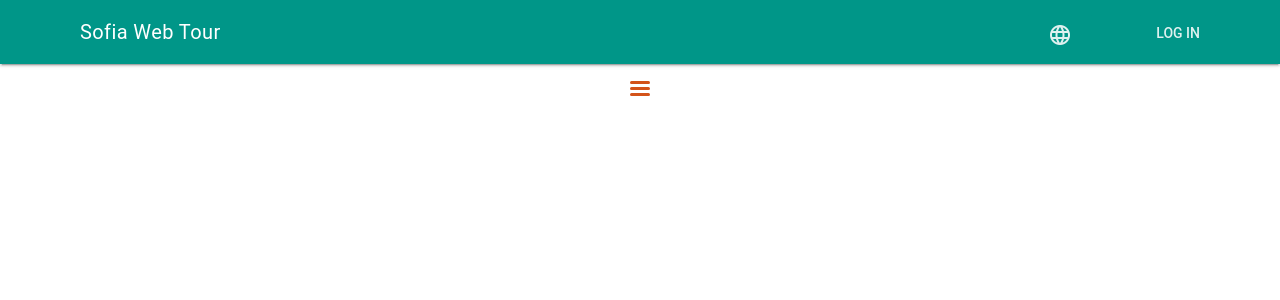
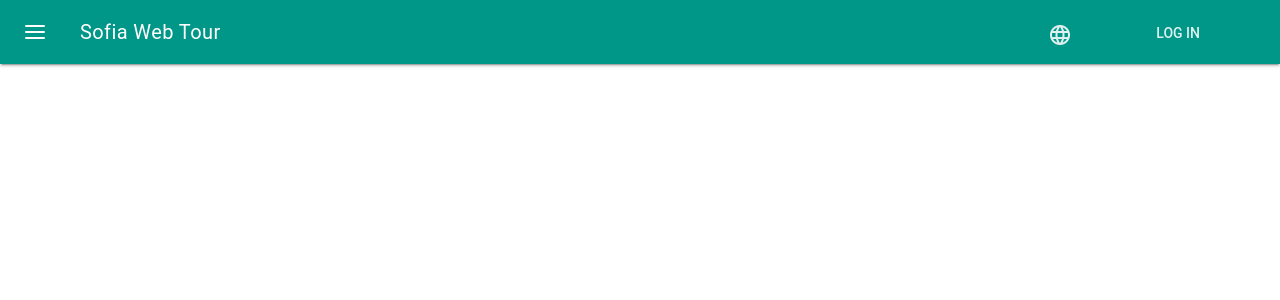
Before and after one commit to CyberSirius/SofiaWebTour, a PHP site: page / in a window 1280 px wide. Shown: the top 300 px of the page. Run offline with PHP 8.4, Linux system fonts and the light colour scheme.

Commit message:
Changed: button position

```diff
--- a/css/buttontest.css
+++ b/css/buttontest.css
@@ -8,8 +8,7 @@
 #nav-icon1 {
     width: 20px;
     height: 15px;
-    position: relative;
-    margin: 17px auto;
+    margin: 25px;
     -webkit-transform: rotate(0deg);
     -moz-transform: rotate(0deg);
     -o-transform: rotate(0deg);
@@ -24,9 +23,9 @@
 #nav-icon1 span {
     display: block;
     position: absolute;
-    height: 3px;
+    height: 2px;
     width: 100%;
-    background: #d3531a;
+    background: #ffffff;
     border-radius: 9px;
     opacity: 1;
     left: 0;
```
